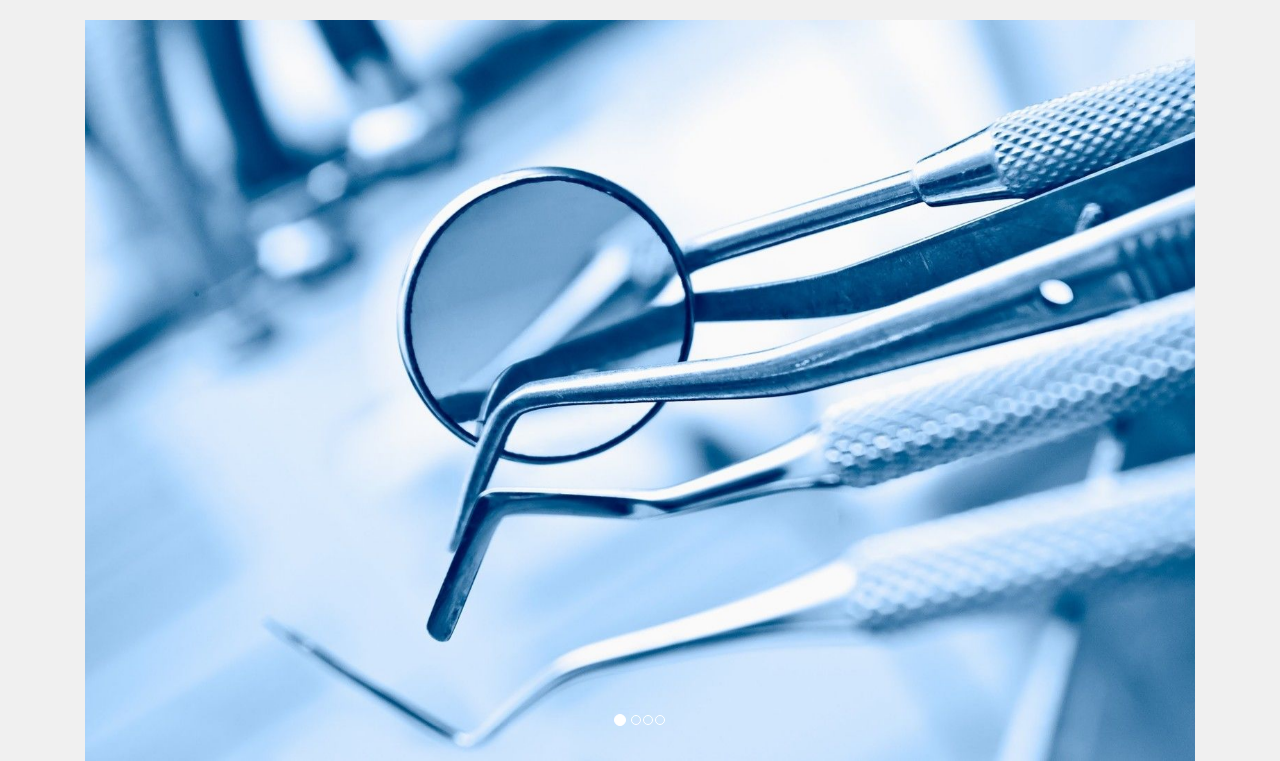
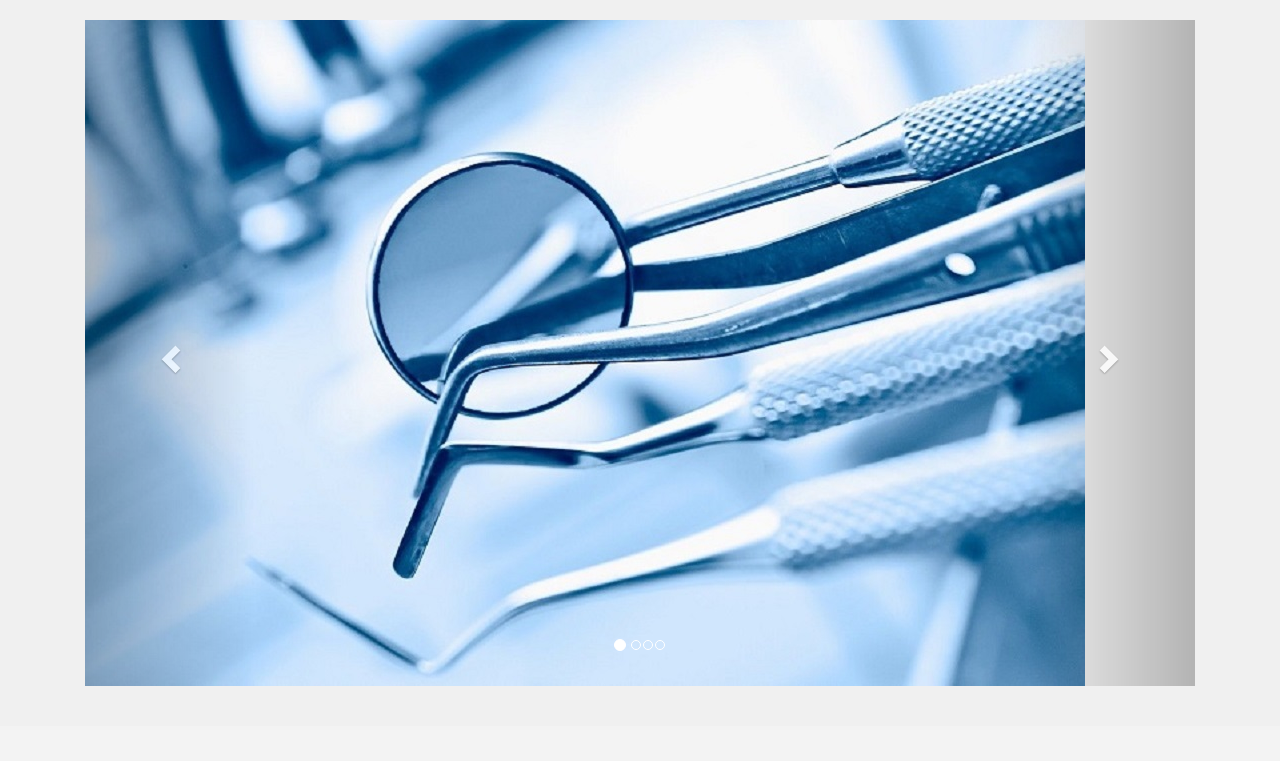
Before and after one commit to sharvinbala/e-commerce, a PHP site: page / in a window 1280 px wide. Shown: the part 122-883 px from the top of the page. After the commit the page ends 808 px from the top, so only its background shows below. Run offline with PHP 8.4, Linux system fonts and the light colour scheme.

Commit message:
Some changes

```diff
--- a/index.php
+++ b/index.php
@@ -164,6 +164,16 @@
 
 				</div><!-- carousel inner ends -->
 
+				<a class="left carousel-control" href="#myCarousel" data-slide="prev"><!--left carousel control starts -->
+					<span class="glyphicon glyphicon-chevron-left"></span>
+					<span class="sr-only">Previous</span>
+				</a><!--left carousel control ends -->
+
+				<a class="right carousel-control" href="#myCarousel" data-slide="next"><!--right carousel control starts -->
+					<span class="glyphicon glyphicon-chevron-right"></span>
+					<span class="sr-only">Next</span>
+				</a><!--right carousel control ends -->
+
 
 
 		</div><!-- myCarousel ends -->
--- a/styles/style.css
+++ b/styles/style.css
@@ -169,5 +169,11 @@
 #search .navbar-form .input-group .form-control
 {
 	width: 100%;
+}
 
+/* Slider styles */
+
+#slider
+{
+	margin-bottom: 40px;
 }
```
Also changed, not shown: admin_area/slides_images/banner 1.JPG, admin_area/slides_images/banner 2.jpg, admin_area/slides_images/banner 3.jpg.
